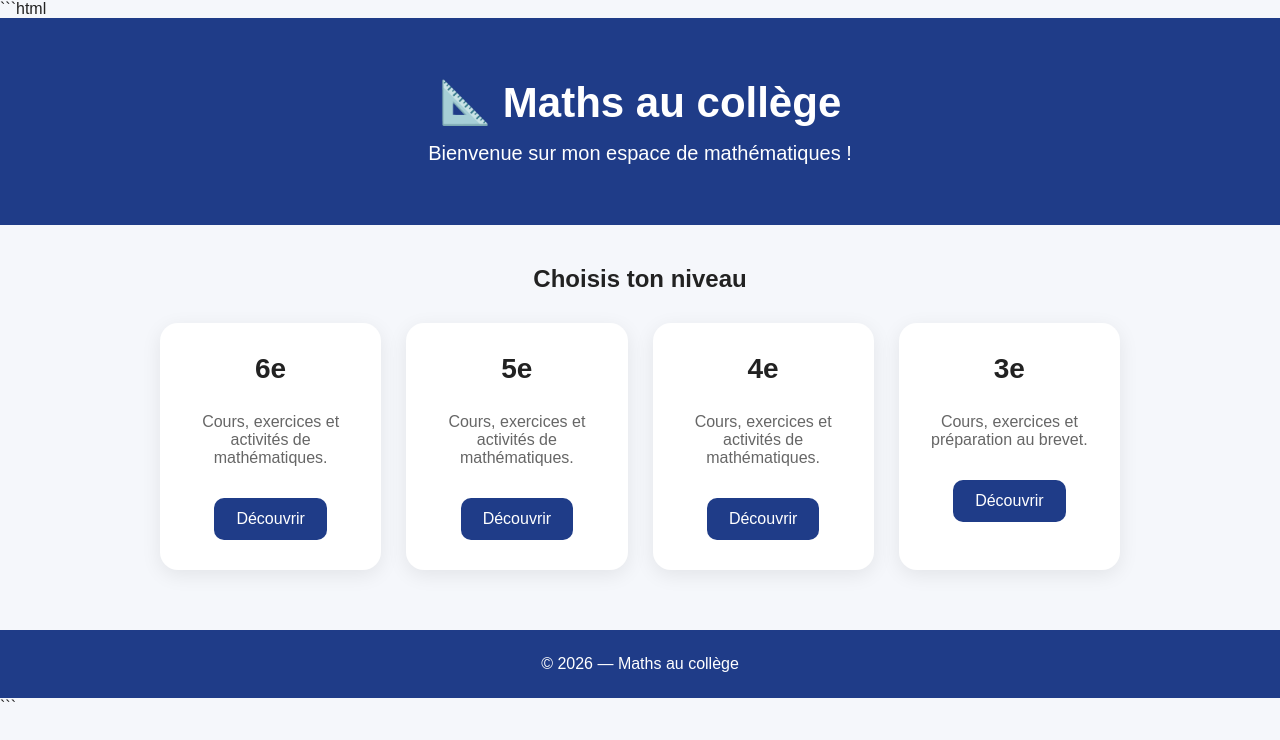
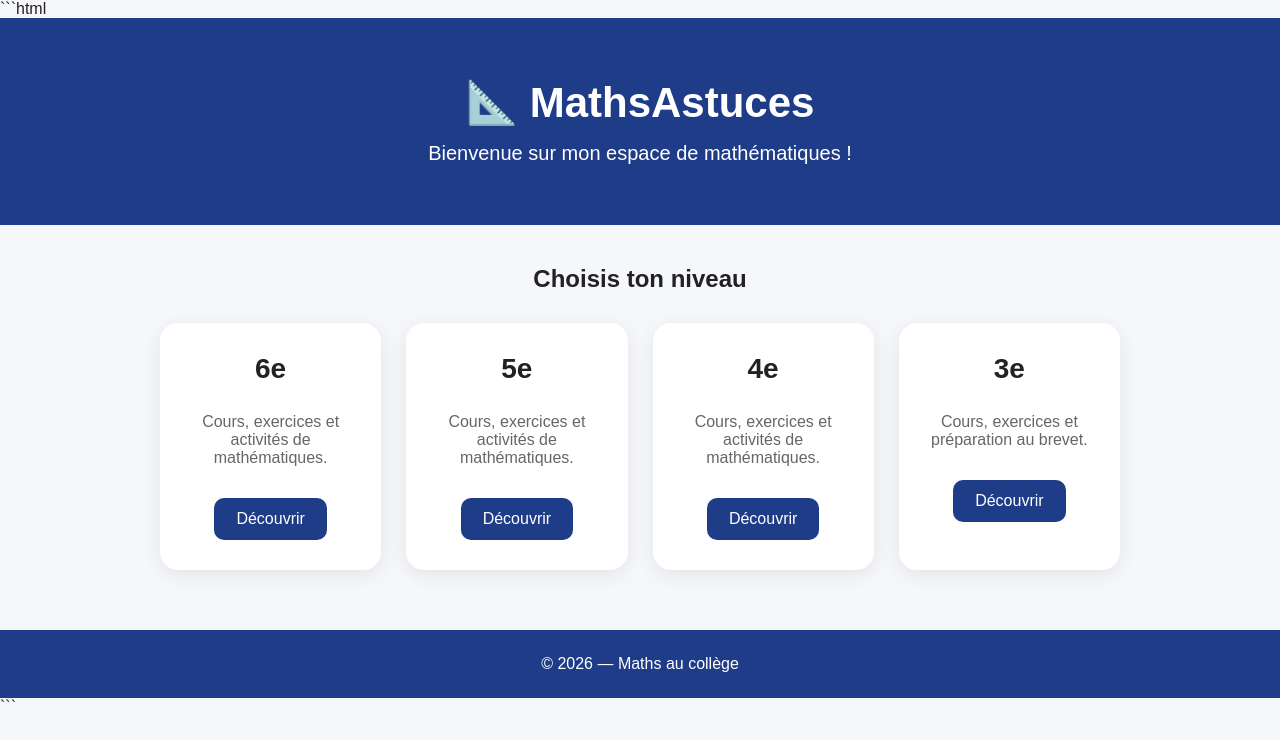
Before and after one commit to Mathastuces/MathAstuces.github.io, a plain HTML site: page index.html in a window 1280 px wide. Drawn offline with Linux system fonts and the light colour scheme.

Commit message:
Update header title from 'Maths au collège' to 'MathsAstuces'

```diff
--- a/index.html
+++ b/index.html
@@ -98,7 +98,7 @@
 <body>
 
 <header>
-    <h1>📐 Maths au collège</h1>
+    <h1>📐 MathsAstuces</h1>
     <p>Bienvenue sur mon espace de mathématiques !</p>
 </header>
 
```
